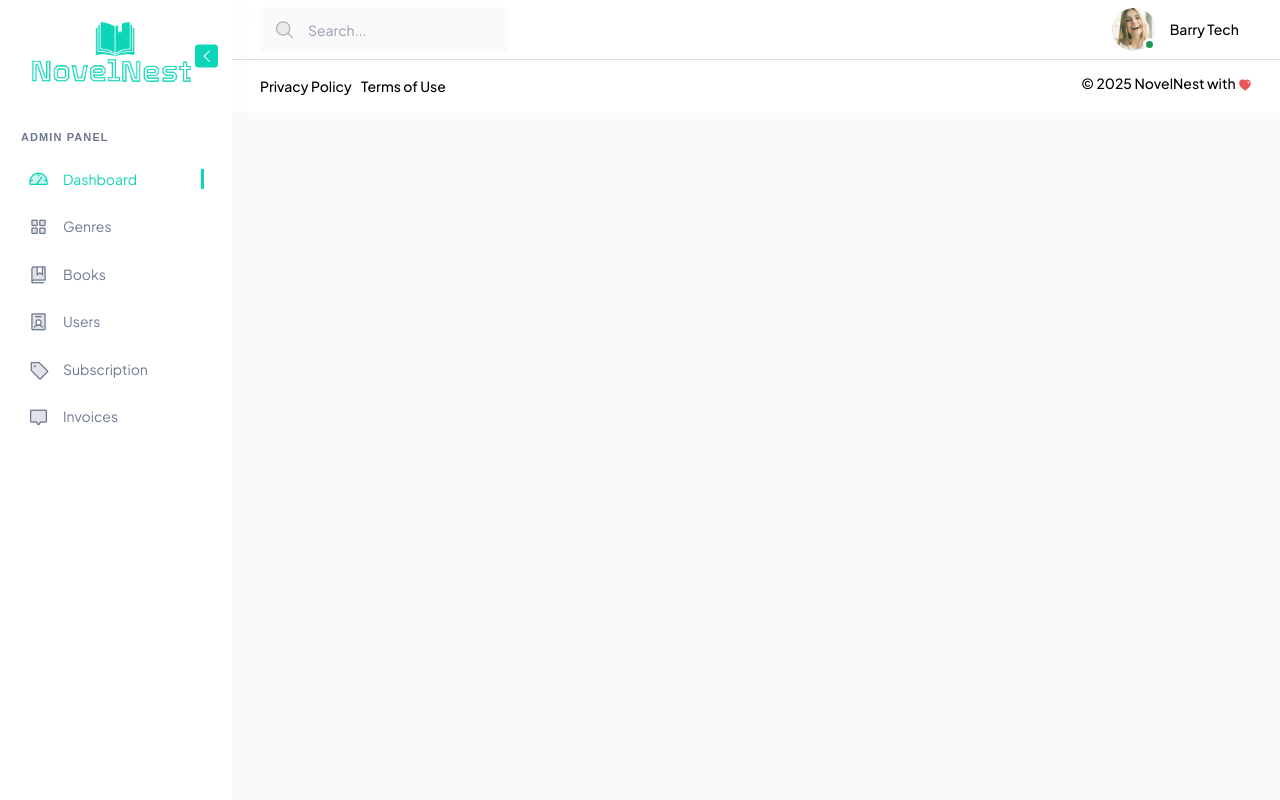
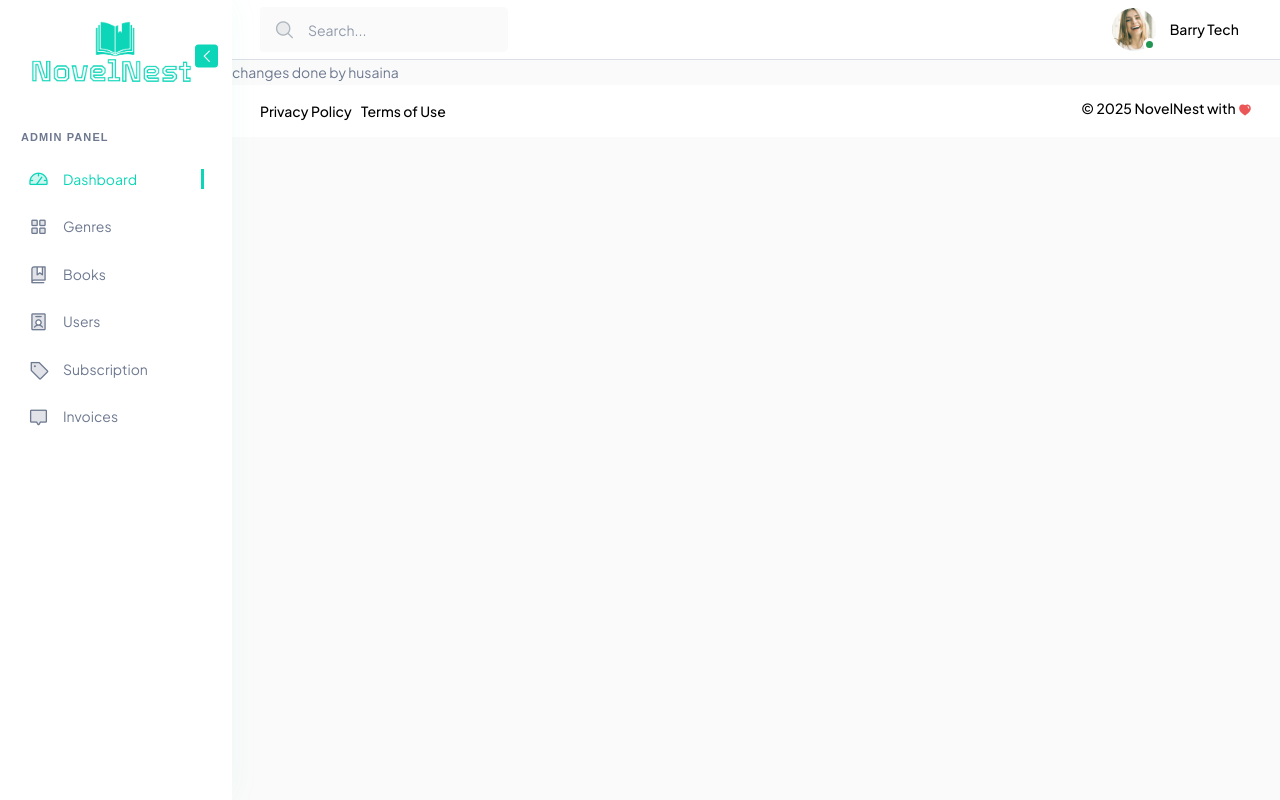
Before and after one commit to husainamaccawala/NovelNest, a PHP site: page / in a window 1280 px wide. Run offline with PHP 8.4, Linux system fonts and the light colour scheme; some libraries are stand-ins or nearby versions.

Commit message:
added echo

```diff
--- a/index.php
+++ b/index.php
@@ -1,5 +1,6 @@
 <?php
  require_once __DIR__."/view/layout/header.php";
+ echo "changes done by husaina";
  require_once __DIR__."/view/layout/footer.php";
 
 ?>
```
